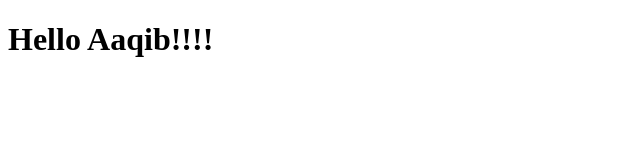
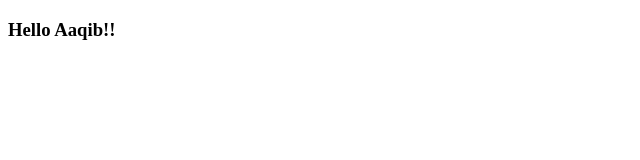
Before and after one commit to aaqib31/git, a plain HTML site: page index.html in a window 1280 px wide. Shown: the whole page, without its empty margins (0-640 px from the left). Drawn offline with Linux system fonts and the light colour scheme.

Commit message:
created new file

```diff
--- a/index.html
+++ b/index.html
@@ -7,7 +7,7 @@
     <title>Amaan</title>
 </head>
 <body>
-    <h1>Hello Aaqib!!!!</h1>
+    <h3>Hello Aaqib!!</h3>
     <script src="index.js"></script>
 </body>
 </html>
```
